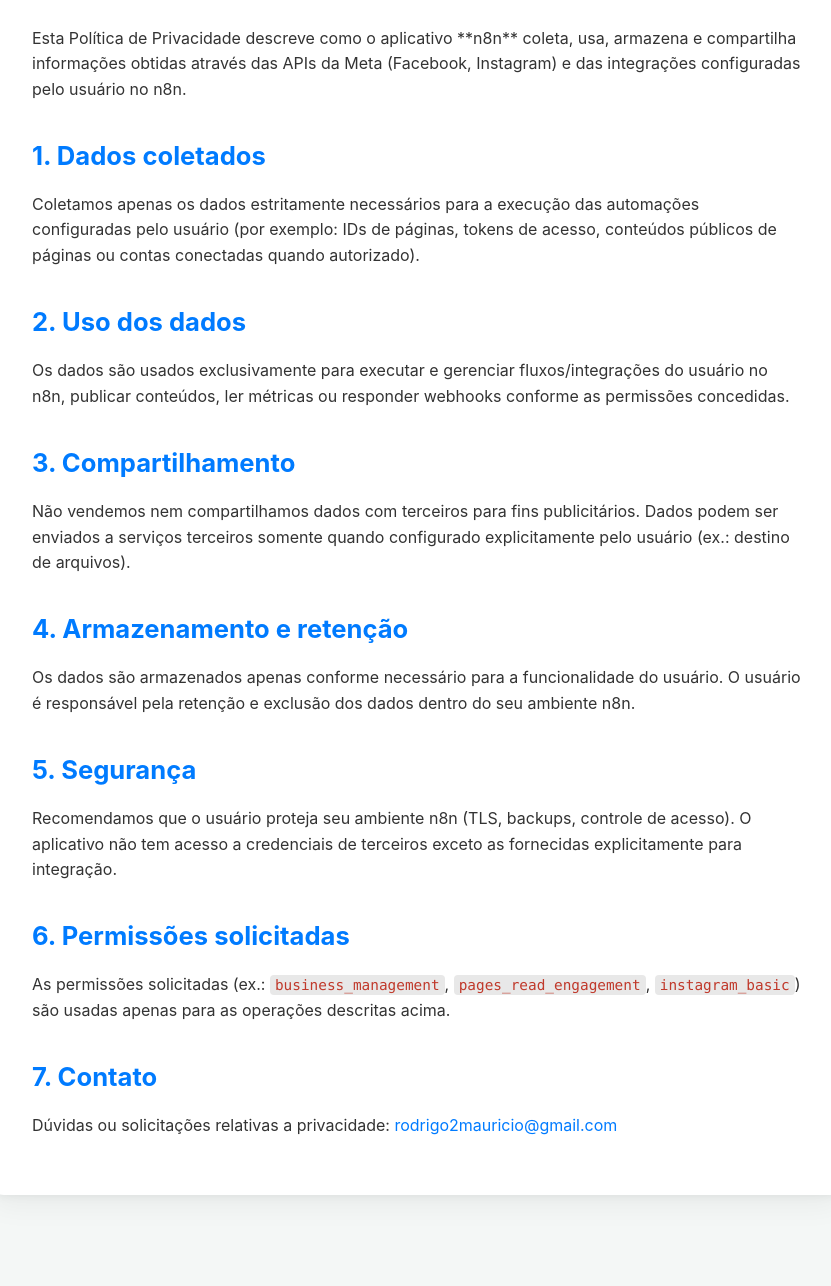
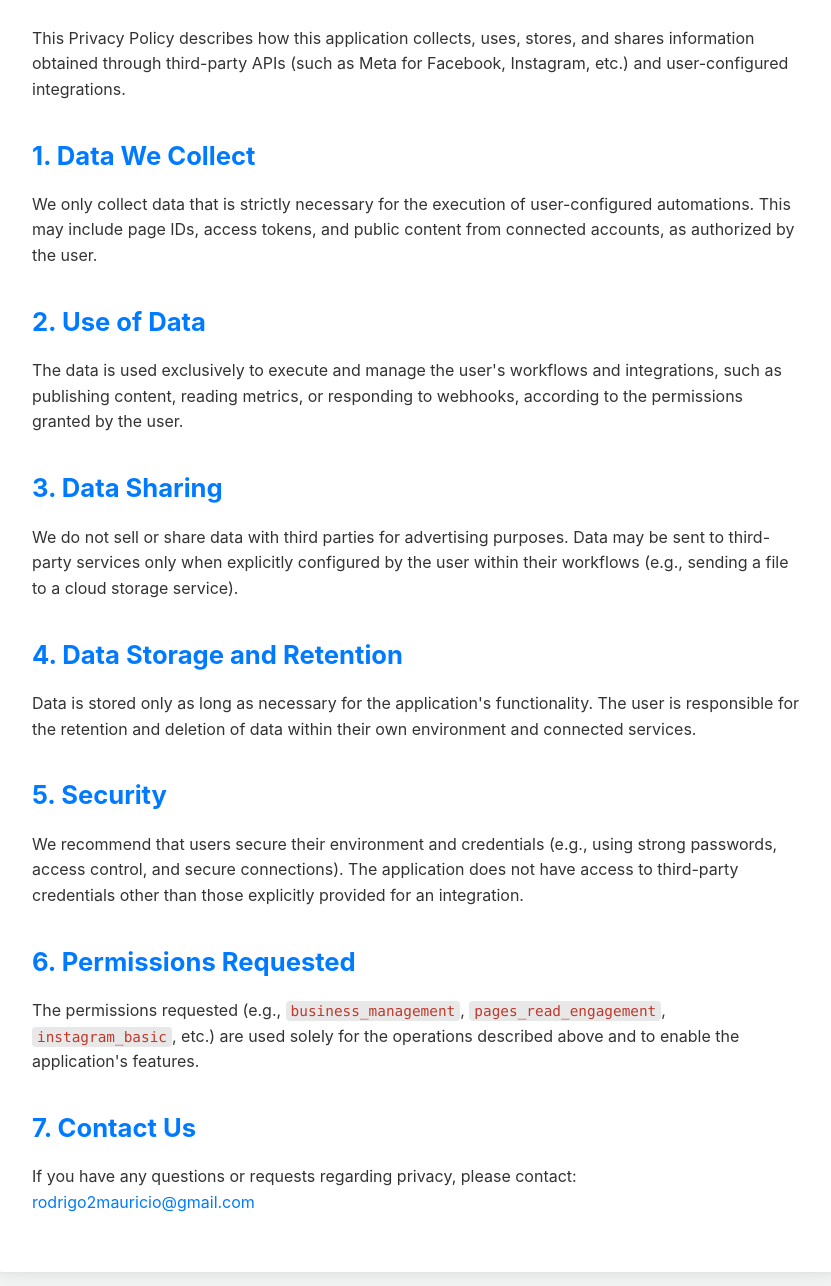
Before and after one commit to gram-ms/policy, a plain HTML site: page index.html in a window 1280 px wide. Shown: the part 226-1512 px from the top of the page, without its empty margins (223-1054 px from the left). Before the commit the page ends 1471 px from the top, so only its background shows below. Drawn offline with Linux system fonts and the light colour scheme.

Commit message:
feat: Translate content to English and make it generic

```diff
--- a/index.html
+++ b/index.html
@@ -112,32 +112,32 @@
 <body>
     <div class="container">
         <nav>
-            <a href="index.html">Política de Privacidade</a>
-            <a href="termos.html">Termos de Serviço</a>
+            <a href="index.html">Privacy Policy</a>
+            <a href="terms.html">Terms of Service</a>
         </nav>
-        <h1>Política de Privacidade</h1>
-        <p>Esta Política de Privacidade descreve como o aplicativo **n8n** coleta, usa, armazena e compartilha informações obtidas através das APIs da Meta (Facebook, Instagram) e das integrações configuradas pelo usuário no n8n.</p>
+        <h1>Privacy Policy</h1>
+        <p>This Privacy Policy describes how this application collects, uses, stores, and shares information obtained through third-party APIs (such as Meta for Facebook, Instagram, etc.) and user-configured integrations.</p>
 
-        <h2>1. Dados coletados</h2>
-        <p>Coletamos apenas os dados estritamente necessários para a execução das automações configuradas pelo usuário (por exemplo: IDs de páginas, tokens de acesso, conteúdos públicos de páginas ou contas conectadas quando autorizado).</p>
+        <h2>1. Data We Collect</h2>
+        <p>We only collect data that is strictly necessary for the execution of user-configured automations. This may include page IDs, access tokens, and public content from connected accounts, as authorized by the user.</p>
 
-        <h2>2. Uso dos dados</h2>
-        <p>Os dados são usados exclusivamente para executar e gerenciar fluxos/integrações do usuário no n8n, publicar conteúdos, ler métricas ou responder webhooks conforme as permissões concedidas.</p>
+        <h2>2. Use of Data</h2>
+        <p>The data is used exclusively to execute and manage the user's workflows and integrations, such as publishing content, reading metrics, or responding to webhooks, according to the permissions granted by the user.</p>
 
-        <h2>3. Compartilhamento</h2>
-        <p>Não vendemos nem compartilhamos dados com terceiros para fins publicitários. Dados podem ser enviados a serviços terceiros somente quando configurado explicitamente pelo usuário (ex.: destino de arquivos).</p>
+        <h2>3. Data Sharing</h2>
+        <p>We do not sell or share data with third parties for advertising purposes. Data may be sent to third-party services only when explicitly configured by the user within their workflows (e.g., sending a file to a cloud storage service).</p>
 
-        <h2>4. Armazenamento e retenção</h2>
-        <p>Os dados são armazenados apenas conforme necessário para a funcionalidade do usuário. O usuário é responsável pela retenção e exclusão dos dados dentro do seu ambiente n8n.</p>
+        <h2>4. Data Storage and Retention</h2>
+        <p>Data is stored only as long as necessary for the application's functionality. The user is responsible for the retention and deletion of data within their own environment and connected services.</p>
 
-        <h2>5. Segurança</h2>
-        <p>Recomendamos que o usuário proteja seu ambiente n8n (TLS, backups, controle de acesso). O aplicativo não tem acesso a credenciais de terceiros exceto as fornecidas explicitamente para integração.</p>
+        <h2>5. Security</h2>
+        <p>We recommend that users secure their environment and credentials (e.g., using strong passwords, access control, and secure connections). The application does not have access to third-party credentials other than those explicitly provided for an integration.</p>
 
-        <h2>6. Permissões solicitadas</h2>
-        <p>As permissões solicitadas (ex.: <code>business_management</code>, <code>pages_read_engagement</code>, <code>instagram_basic</code>) são usadas apenas para as operações descritas acima.</p>
+        <h2>6. Permissions Requested</h2>
+        <p>The permissions requested (e.g., <code>business_management</code>, <code>pages_read_engagement</code>, <code>instagram_basic</code>, etc.) are used solely for the operations described above and to enable the application's features.</p>
 
-        <h2>7. Contato</h2>
-        <p>Dúvidas ou solicitações relativas a privacidade: <a href="mailto:rodrigo2mauricio@gmail.com">rodrigo2mauricio@gmail.com</a></p>
+        <h2>7. Contact Us</h2>
+        <p>If you have any questions or requests regarding privacy, please contact: <a href="mailto:rodrigo2mauricio@gmail.com">rodrigo2mauricio@gmail.com</a></p>
     </div>
 </body>
 </html>
```
Also changed, not shown: terms.html (renamed from termos.html, +16 -16 lines).
